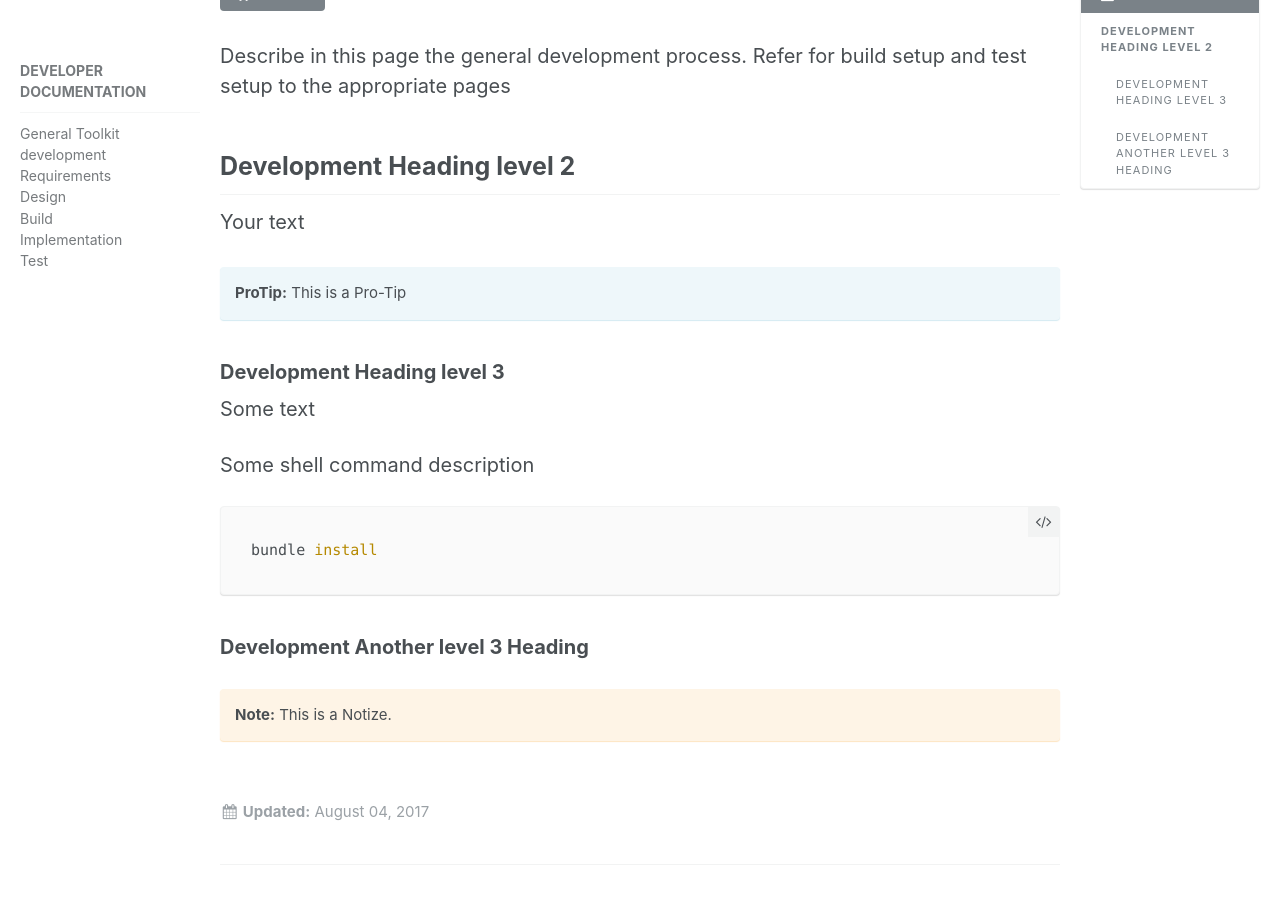
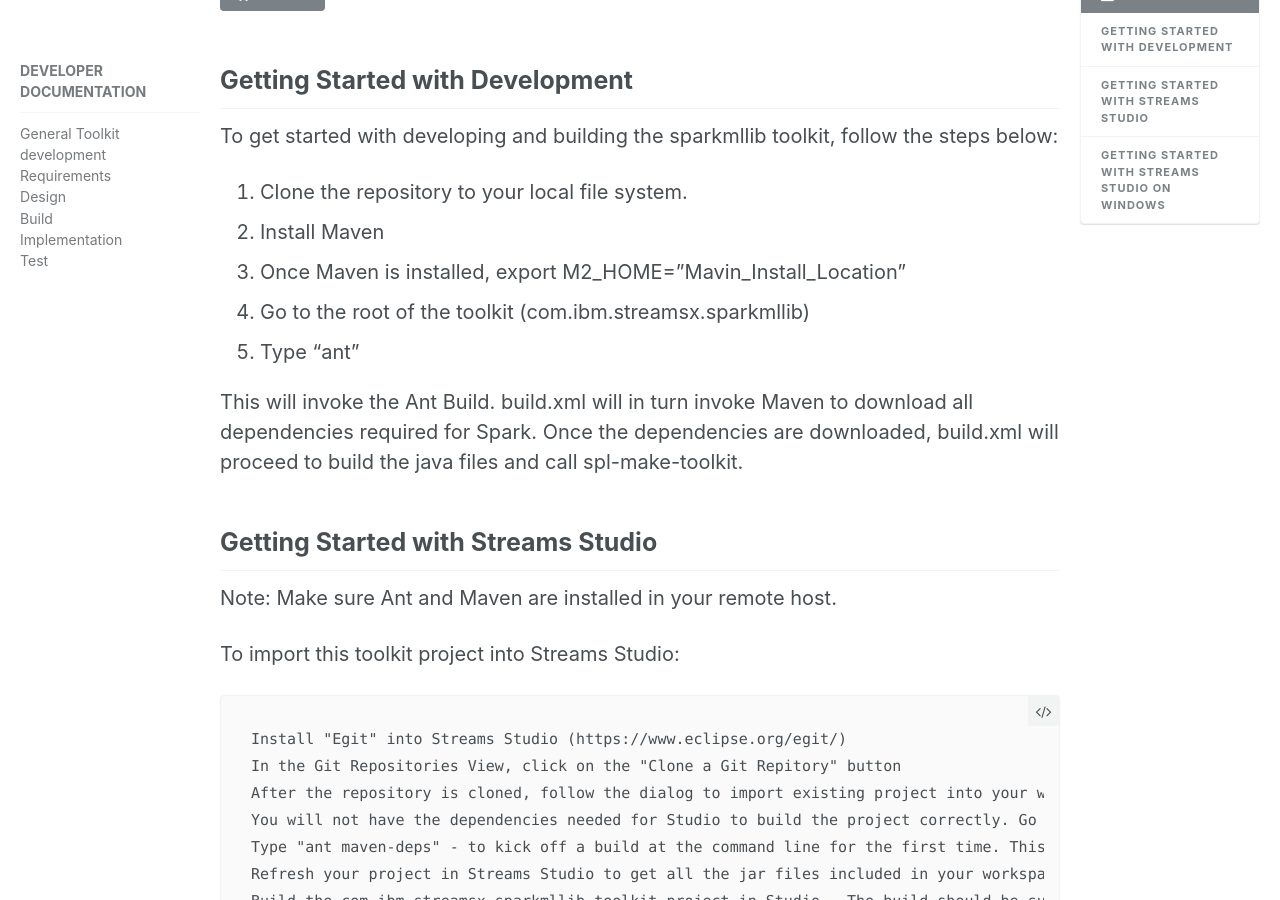
Before and after one commit to IBMStreams/streamsx.sparkMLLib, a Jekyll site: the page built from _docs/03-developer_overview.md, in a window 1280 px wide and 900 px high, scrolled down 204 px. Built offline with Jekyll 4.4.1, drawn with Linux system fonts in a browser that asks for light colours; some of the changed text lies outside the part shown.

Commit message:
Add docs

````diff
--- a/_docs/01-user_overview.md
+++ b/_docs/01-user_overview.md
@@ -12,29 +12,16 @@
 {%include editme %}
 
 
-Place here an overview about the functionality of the toolkit.
-Don't repeat work by explaining things which are available in SPLDOC.
-SPLDOC shall be linked in this page
+## Overview
 
+Apache Spark is a fast general purpose clustering system that is well suited for machine learning algorithms. MLlib is a machine learning library provided with Spark with support for common machine learning algorithms including classification, regression, collaborative filtering and others. The purpose of this project is to allow Spark's MLlib library to be used for real-time scoring of data in InfoSphere Streams.
 
-## Overview Sample header level 2
+## Getting started
 
-Your text related to this topic
+Get started quickly with the Spark MLLib toolkit using the Streams Quick Start Edition VM image available here. http://ibmstreams.github.io/streamsx.documentation/docs/4.1/qse-intro/
 
-**ProTip:** This is a Pro-Tip
-{: .notice--info}
+For more information on how to use the toolkit in your Streams applications, refer to the Getting Started guide. https://developer.ibm.com/streamsdev/docs/getting-started-with-the-spark-mllib-toolkit/
 
-### Overview Sample header level 3
+For more information on how to get started with toolkit development, refer to the Getting Started with Development guide. http://ibmstreams.github.io/streamsx.sparkMLLib/gettingstarted_developing.html
 
-Some text in this level
-
-Some shell command description
-
-```bash
-bundle install
-```
-
-### Overview Another Sample header level 3
-
-**Note:** This is a Notize.
-{: .notice--warning}
+Documentation (SPL doc) for the toolkit is available here. http://ibmstreams.github.io/streamsx.sparkMLLib/doc/spldoc/html/index.html
--- a/_docs/03-developer_overview.md
+++ b/_docs/03-developer_overview.md
@@ -11,27 +11,48 @@
 {% include toc %}
 {% include editme %}
 
- Describe in this page the general development process. Refer for build setup and test setup to the appropriate pages
+## Getting Started with Development
+
+To get started with developing and building the sparkmllib toolkit, follow the steps below:
+
+   1. Clone the repository to your local file system.
+   2. Install Maven
+   3. Once Maven is installed, export M2_HOME="Mavin_Install_Location"
+   4. Go to the root of the toolkit (com.ibm.streamsx.sparkmllib)
+   5. Type "ant"
+
+This will invoke the Ant Build. build.xml will in turn invoke Maven to download all dependencies required for Spark. Once the dependencies are downloaded, build.xml will proceed to build the java files and call spl-make-toolkit.
+
+## Getting Started with Streams Studio
+Note: Make sure Ant and Maven are installed in your remote host.
+
+To import this toolkit project into Streams Studio:
+
+    Install "Egit" into Streams Studio (https://www.eclipse.org/egit/)
+    In the Git Repositories View, click on the "Clone a Git Repitory" button
+    After the repository is cloned, follow the dialog to import existing project into your workspace.
+    You will not have the dependencies needed for Studio to build the project correctly. Go to the command line and to the root of the toolkit project (for example, streamsx.sparkmllib/com.ibm.streamsx.sparkmllib).
+    Type "ant maven-deps" - to kick off a build at the command line for the first time. This will get all the dependencies downloaded.
+    Refresh your project in Streams Studio to get all the jar files included in your workspace
+    Build the com.ibm.streamsx.sparkmllib toolkit project in Studio - The build should be successful at this point.
 
 
-## Development Heading level 2
 
-Your text
+## Getting Started with Streams Studio on Windows
 
-**ProTip:** This is a Pro-Tip
-{: .notice--info}
 
-### Development Heading level 3
+Note: Make sure Ant and Maven are installed in your remote host.
 
-Some text
+You can set up remote development on Windows.
 
-Some shell command description
+To import this toolkit project into Streams Studio on Windows:
 
-```bash
-bundle install
-```
-
-### Development Another level 3 Heading
-
-**Note:** This is a Notize.
-{: .notice--warning}
+    Install "Egit" into Streams Studio (https://www.eclipse.org/egit/)
+    In the Git Repositories View, click on the "Clone a Git Repitory" button
+    After the repository is cloned, follow the dialog to import existing project into your workspace.
+    Select the toolkit project, Right click -> Copy project to remote host - This will copy the project to the remote Linux host where actual compilation needs to happen.
+    You will not have the dependencies needed for Studio to build the project correctly at this point. Open a command prompt to the remote Linux host.
+    Go to the root directory of the toolkit project
+    Type "ant maven-deps" - to kick off the ant build that pulls in all the necessary dependencies.
+    In Streams Studio on Windows, select the "opt" folder under the toolkit project. Right click -> Remote Reconciler -> Pull from (remote host) - This action will pull all the jar files from your remote Linux host to your Windows machine.
+    Build the com.ibm.streamsx.sparkmllib toolkit project in Studio - The build should be successful at this point.
````
